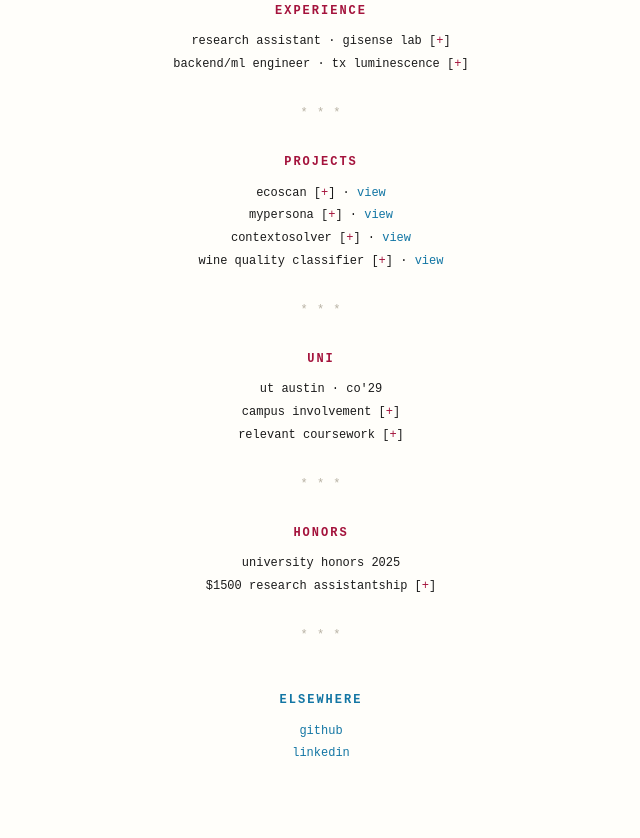
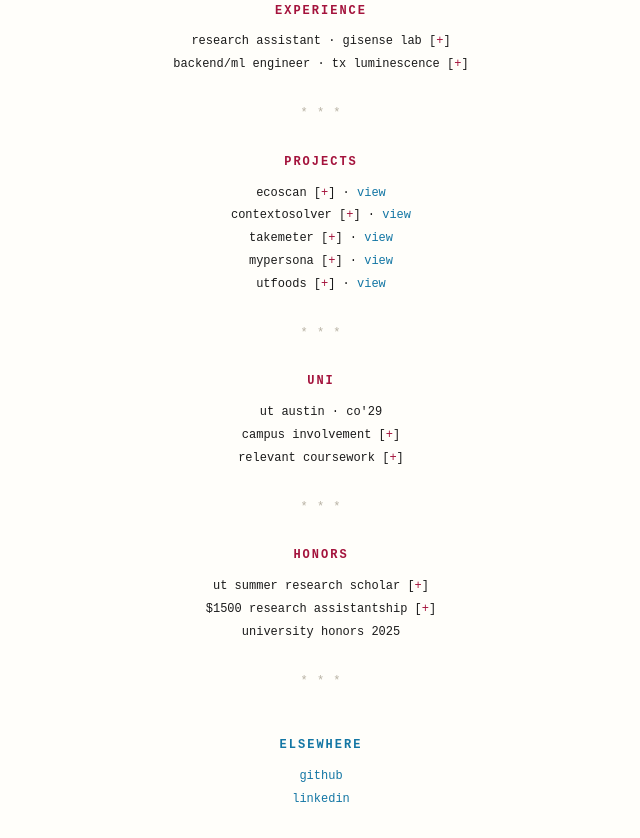
Before and after one commit to TaoTDM/TaoTDM.github.io, a plain HTML site: page index.html in a window 1280 px wide. Shown: the part 451-1289 px from the top of the page, without its empty margins (319-959 px from the left). Drawn offline with Linux system fonts and the light colour scheme; a web font is replaced by a local one.

Commit message:
added some more projects & elaborated on summer research program

```diff
--- a/index.html
+++ b/index.html
@@ -235,6 +235,20 @@
       <span class="entry-action">[<span class="plus">+</span>] · <a href="https://github.com/TaoTDM/EcoScan" target="_blank" onclick="event.stopPropagation()">view</a></span>
     </div>
     <div class="entry row"
+      data-title="ContextoSolver"
+      data-sub="Word2Vec · GloVe · FastText · SVD · NLP · Apr 2026"
+      data-body="· Compared Word2Vec, GloVe, FastText, and SVD under the same training setup to test whether algorithm choice alone changes embedding geometry.&#10;· GloVe and SVD are strongest for Contexto-style navigation; Word2Vec performs best on word-similarity benchmarks.&#10;· Reproducible and controlled study; conclusions limited to one English corpus, fixed dimensions, and a capped vocabulary.">
+      <span>contextosolver</span>
+      <span class="entry-action">[<span class="plus">+</span>] · <a href="https://github.com/TaoTDM/ContextoSolver" target="_blank" onclick="event.stopPropagation()">view</a></span>
+    </div>
+    <div class="entry row"
+      data-title="TakeMeter"
+      data-sub="Python · DistilBERT · HuggingFace · Groq · Jun 2026"
+      data-body="· Fine-tuned distilbert-base-uncased on 202 hand-labeled UT Austin Discord posts across four discourse categories.&#10;· Found a zero-shot llama-3.3-70b baseline beat it 90.3% vs 71.0% — diagnosed the gap as a topical-keyword shortcut that collapses on function-defined labels.&#10;· Validated with Cohen's κ=0.869 inter-annotator agreement and confidence calibration (100% accuracy above 0.5 softmax).">
+      <span>takemeter</span>
+      <span class="entry-action">[<span class="plus">+</span>] · <a href="https://github.com/TaoTDM/TakeMeter" target="_blank" onclick="event.stopPropagation()">view</a></span>
+    </div>
+    <div class="entry row"
       data-title="MyPersona"
       data-sub="Python · Asyncio · Discord.py · Mar 2026"
       data-body="· Real-time Discord bot generating persona-based replies.&#10;· Few-shot prompting engineered from real user message corpora.&#10;· Groq and Kagi APIs — 250+ languages and styles supported.">
@@ -242,18 +256,11 @@
       <span class="entry-action">[<span class="plus">+</span>] · <a href="https://github.com/TaoTDM/MyPersona" target="_blank" onclick="event.stopPropagation()">view</a></span>
     </div>
     <div class="entry row"
-      data-title="ContextoSolver"
-      data-sub="Word2Vec · GloVe · FastText · SVD · NLP"
-      data-body="· Compared Word2Vec, GloVe, FastText, and SVD under the same training setup to test whether algorithm choice alone changes embedding geometry.&#10;· GloVe and SVD are strongest for Contexto-style navigation; Word2Vec performs best on word-similarity benchmarks.&#10;· Reproducible and controlled study; conclusions limited to one English corpus, fixed dimensions, and a capped vocabulary.">
-      <span>contextosolver</span>
-      <span class="entry-action">[<span class="plus">+</span>] · <a href="https://github.com/TaoTDM/ContextoSolver" target="_blank" onclick="event.stopPropagation()">view</a></span>
-    </div>
-    <div class="entry row"
-      data-title="Wine Quality Classifier"
-      data-sub="Python · Pandas · OpenAI · Dec 2025"
-      data-body="· Classified wine quality using LLMs with few-shot prompting.&#10;· Prompt engineering for rapid labeling and result returning.&#10;· Data cleaning and CSV handling via Pandas dataframes.">
-      <span>wine quality classifier</span>
-      <span class="entry-action">[<span class="plus">+</span>] · <a href="https://github.com/TaoTDM/Wine-Quality-Classifier" target="_blank" onclick="event.stopPropagation()">view</a></span>
+      data-title="UTfoods"
+      data-sub="Python · Sentence-Transformers · Groq · Gradio · Jun 2026"
+      data-body="· RAG QA over 60 review-level chunks scraped from Reddit, Yelp, Discord, and local news on UT Austin dining.&#10;· MiniLM embeddings with cosine retrieval, grounded llama-3.3-70b generation at temp 0.2 with out-of-scope refusal.&#10;· Inline source-file citations suppressed on refusals, served through a Gradio query interface.">
+      <span>UTfoods</span>
+      <span class="entry-action">[<span class="plus">+</span>] · <a href="https://github.com/TaoTDM/ai201-project1-unofficial-guide-starter/tree/main" target="_blank" onclick="event.stopPropagation()">view</a></span>
     </div>
   </section>
 
@@ -280,13 +287,19 @@
 
   <section>
     <div class="section-label">HONORS</div>
-    <div class="row">university honors 2025</div>
+    <div class="entry row"
+      data-title="ut summer research scholar"
+      data-sub="research program"
+      data-body="· Selected into <a href='https://undergraduates.utexas.edu/academics/undergraduate-research/conducting-research/summer-research-scholars-programs' target='_blank'>undergraduate research professional development program</a> for summer 2026.">
+      <span>ut summer research scholar</span><span class="entry-action"> [<span class="plus">+</span>]</span>
+    </div>
     <div class="entry row"
       data-title="$1500 research assistantship"
       data-sub="scholarship"
       data-body="· Received $1500 for summer 2026 research assistantship at GISense Lab.">
       <span>$1500 research assistantship</span><span class="entry-action"> [<span class="plus">+</span>]</span>
     </div>
+    <div class="row">university honors 2025</div>
   </section>
 
   <div class="rule">* * *</div>
@@ -331,7 +344,7 @@
           img.style.display = 'none';
           img.src = '';
           body.style.display = '';
-          body.textContent = el.dataset.body || '';
+          body.innerHTML = el.dataset.body || '';
         }
         overlay.classList.add('open');
       });
```
